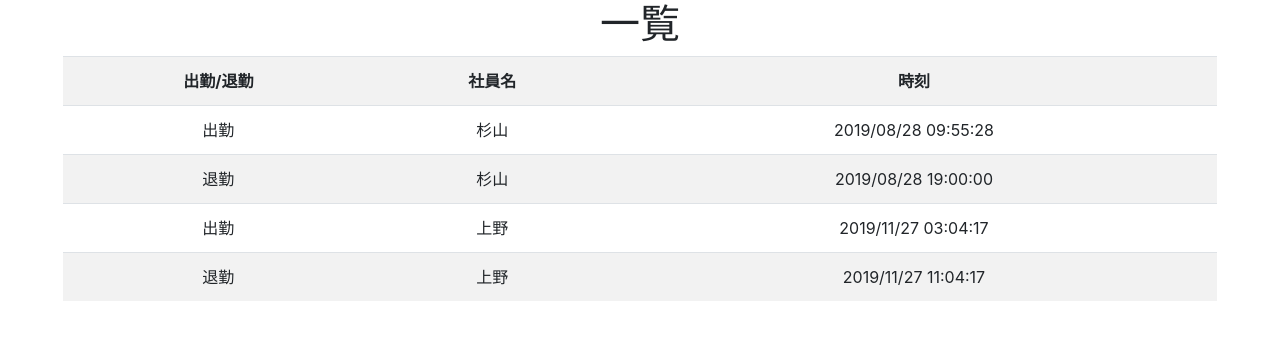
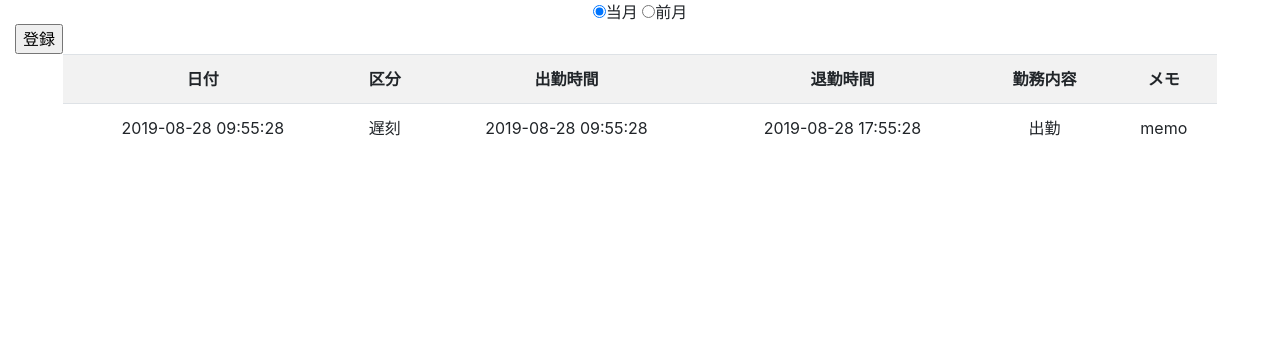
Before and after one commit to ueno-111/AttendanceManagement, a Flask app: page /index in a window 1280 px wide. Shown: the top 340 px of the page. Run offline with Flask 2, Linux system fonts and the light colour scheme; the visitor is signed in with stand-in values (Sample User, id 1); some libraries are stand-ins or nearby versions.

Commit message:
index.html modified

```diff
--- a/src/managementService.py
+++ b/src/managementService.py
@@ -9,10 +9,7 @@ class ManagementService(object):
 
     def __init__(self):
         self.itemList = [
-            Item(datetime.datetime(2019, 8, 28, 9, 55, 28), "出勤", "杉山"),
-            Item(datetime.datetime(2019, 8, 28, 19, 0, 0), "退勤", "杉山"),
-            Item(datetime.datetime.today(), "出勤", "上野"),
-            Item(datetime.datetime.today() + datetime.timedelta(hours=8), "退勤", "上野")
+            Item(datetime.datetime(2019, 8, 28, 9, 55, 28), "遅刻", datetime.datetime(2019, 8, 28, 9, 55, 28), datetime.datetime(2019, 8, 28, 17, 55, 28), "出勤", "memo")
             ]
 
     def searchItemList(self):
--- a/templates/index.html
+++ b/templates/index.html
@@ -15,20 +15,30 @@
     <div class="container-fluid">
         <div class="text-block">
             <div class="text-center">
-                <h1>一覧</h1>
+                <input type ="radio" class ="month" checked="true" />当月
+		<input type ="radio" class ="month" />前月
             </div>
+	<div>
+		<input type="button" value="登録" />
+	</div>
             <div class="table-responsive px-5">
                 <table class="table table-striped text-center">
                     <tr>
-                        <th>出勤/退勤</th>
-                        <th>社員名</th>
-                        <th>時刻</th>
+			<th>日付</th>
+			<th>区分</th>
+			<th>出勤時間</th>
+                        <th>退勤時間</th>
+                        <th>勤務内容</th>
+                        <th>メモ</th>
                     </tr>
                     {% for value in values %}
                     <tr>
-                        <td>{{value.inout}}</td>
-                        <td>{{value.name}}</td>
-                        <td>{{value.dateStr}}</td>
+                        <td>{{value.date}}</td>
+                        <td>{{value.category}}</td>
+                        <td>{{value.inttime}}</td>
+                        <td>{{value.outtime}}</td>
+                        <td>{{value.content}}</td>
+                        <td>{{value.memo}}</td>
                     </tr>
                     {% endfor %}
                 </table>
```
Also changed, not shown: src/entity/item.py (+6 -3 lines), 2 other files.
